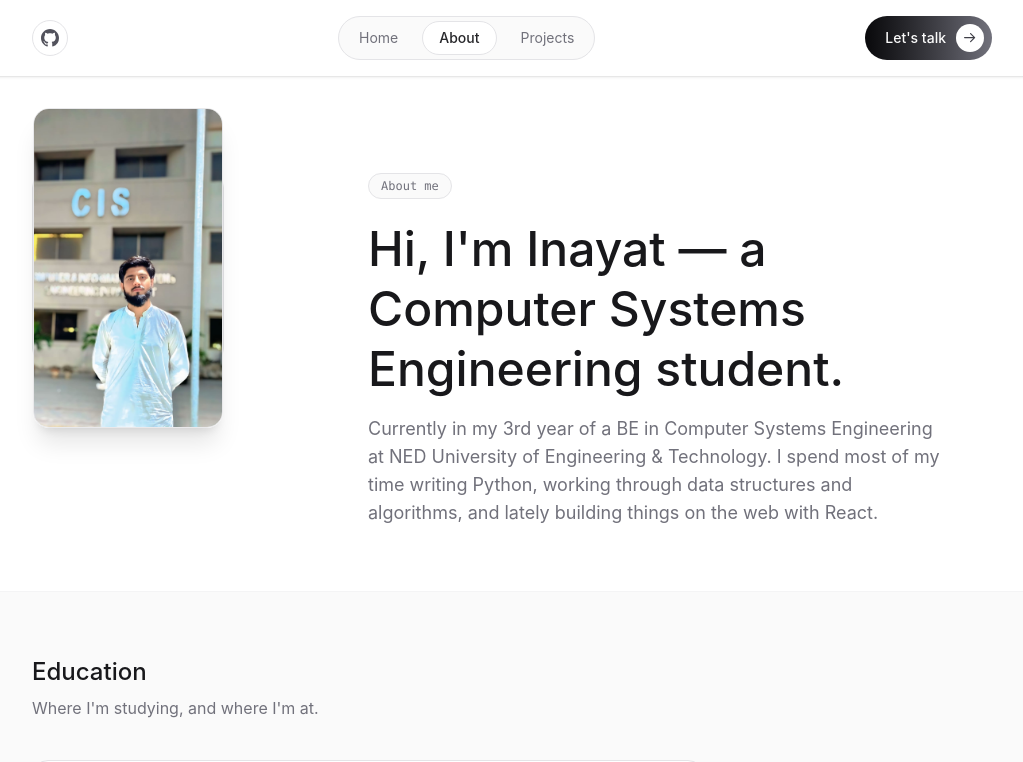
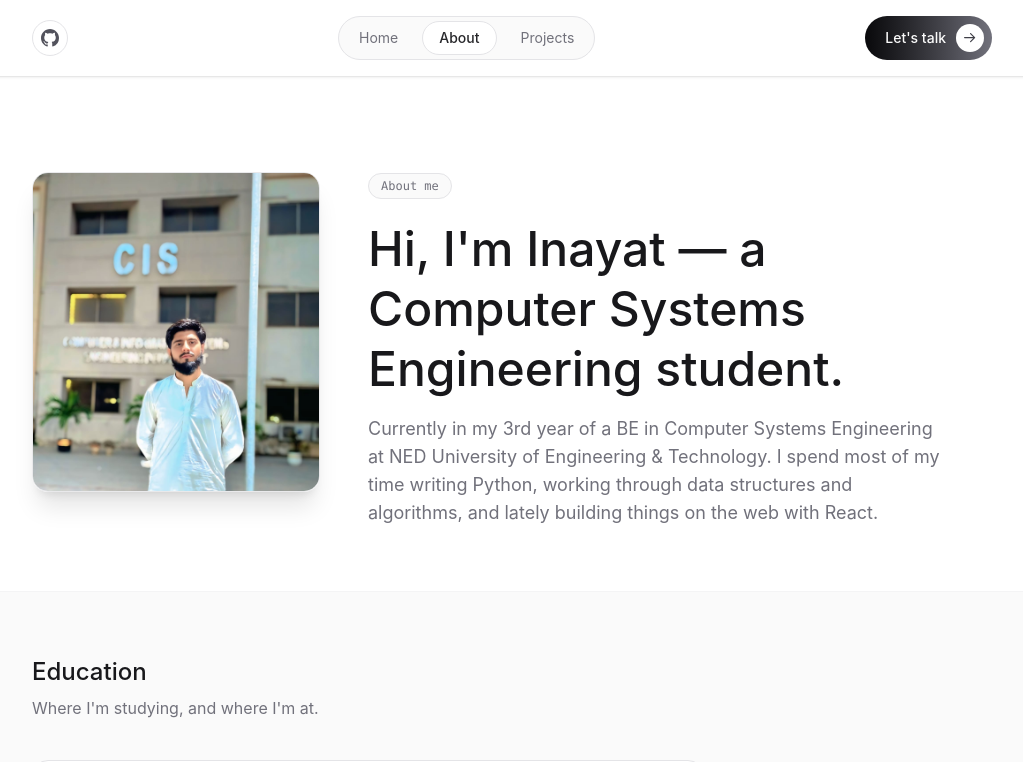
Before and after one commit to INAYAT-ULLAH67/Portfolio, a React app: page /about in a window 1280 px wide. Shown: the top 762 px of the page, without its empty margins (128-1151 px from the left). Built offline with nearby package versions, Linux system fonts and the light colour scheme; the HTML template or start-up script is replaced by a standard one.

Commit message:
fix: move vercel.json to root, move images to public

```diff
--- a/src/components/About/About.jsx
+++ b/src/components/About/About.jsx
@@ -8,16 +8,15 @@ function About() {
         <div className="grid md:grid-cols-3 gap-8 md:gap-12 items-start">
           {/* Photo placeholder */}
           <div className="md:col-span-1 flex justify-center md:justify-start">
-            <div className="w-40 h-40 sm:w-48 sm:h-48 rounded-2xl bg-zinc-100 border border-zinc-200 flex items-center justify-center text-zinc-400 text-sm font-mono">
-
+            {/* Photo */}
+          <div className="md:col-span-1 flex justify-center md:justify-start">
             <img
-                src="public/inayat_full.jpg"
-                alt="Inayat Ullah"
-                className="w-48 h-48 sm:w-64 sm:h-64 md:w-80 md:h-80 rounded-2xl object-cover border border-zinc-200/80 shadow-xl"
-                loading="lazy"
+              src="/inayat_full.jpg"
+              alt="Inayat Ullah"
+              className="w-48 h-48 sm:w-64 sm:h-64 md:w-80 md:h-80 rounded-2xl object-cover border border-zinc-200/80 shadow-xl"
+              loading="lazy"
             />
-
-            </div>
+          </div>
           </div>
 
           {/* Text */}
```
